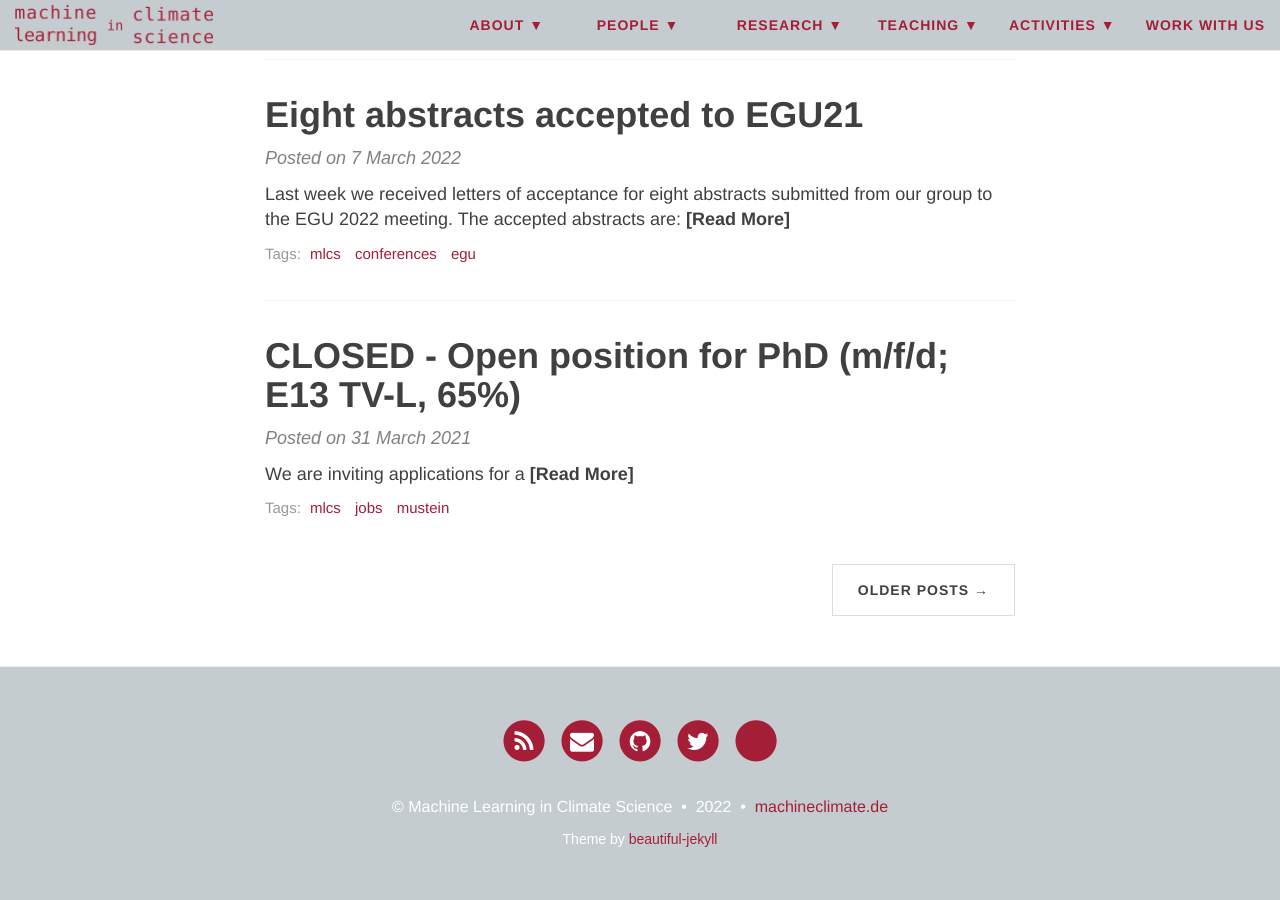
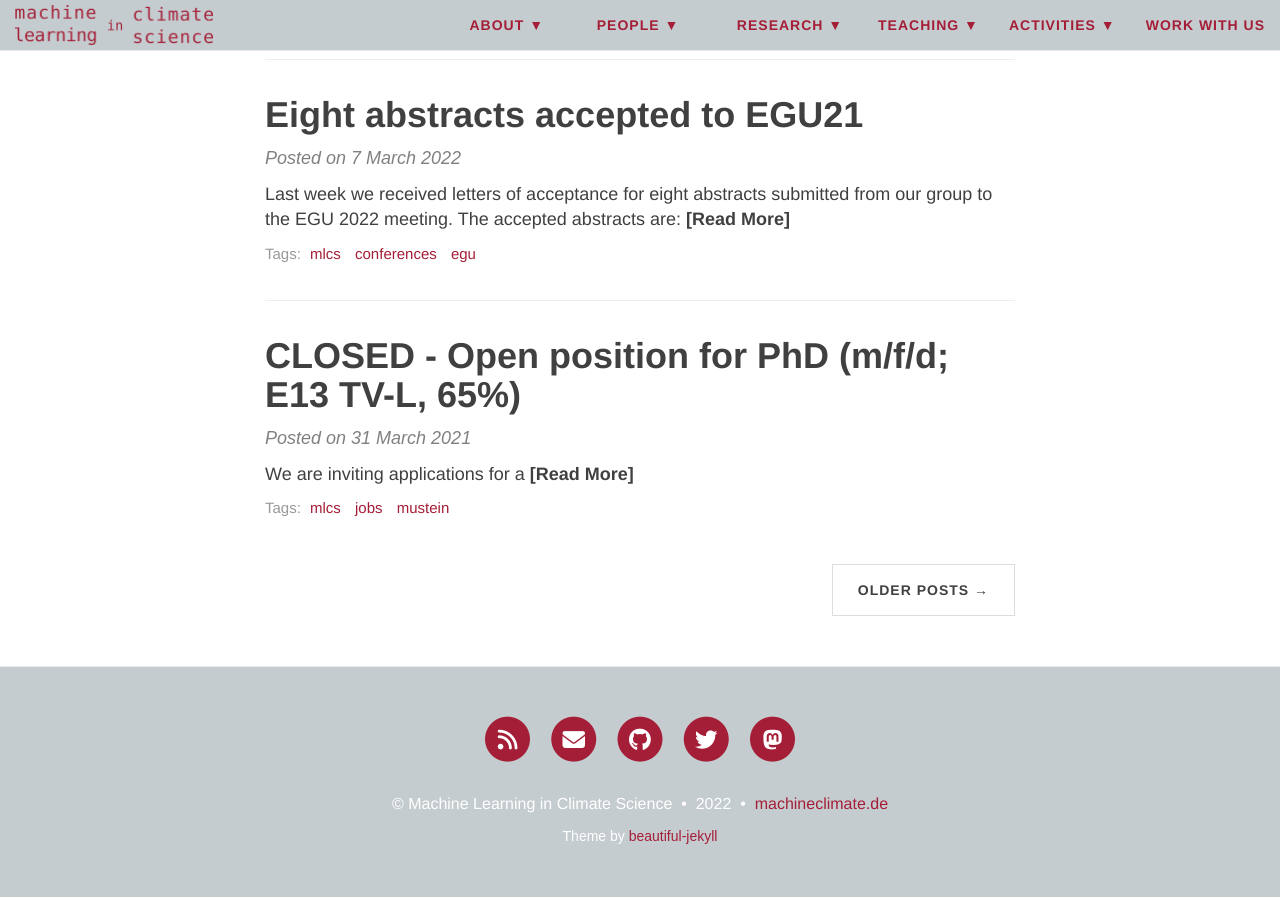
Before and after one commit to mlcs/mlcs.github.io, a Jekyll site: the page built from index.html, in a window 1280 px wide and 900 px high, scrolled down 932 px. Built offline with Jekyll 4.4.1, drawn with Linux system fonts in a browser that asks for light colours; nearby versions of some CDN libraries; the list of posts is cut into pages by our own code.

Commit message:
add fontawesome v5 kit coed

```diff
--- a/_includes/head.html
+++ b/_includes/head.html
@@ -128,4 +128,7 @@
   <link rel="stylesheet" href="{{ "/css/staticman.css" | relative_url }}" />
   {% endif %}
 
+  <!-- Font Awesome version 5 Kit -->
+  <script src="https://kit.fontawesome.com/6b94fc8999.js" crossorigin="anonymous"></script>
+
 </head>
```
